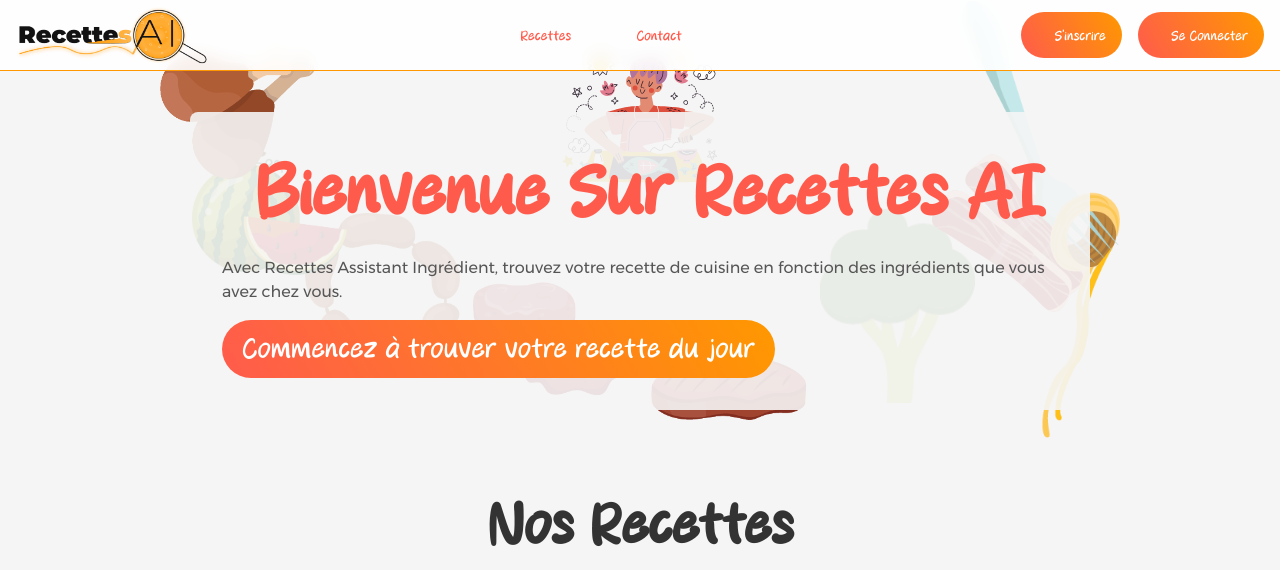
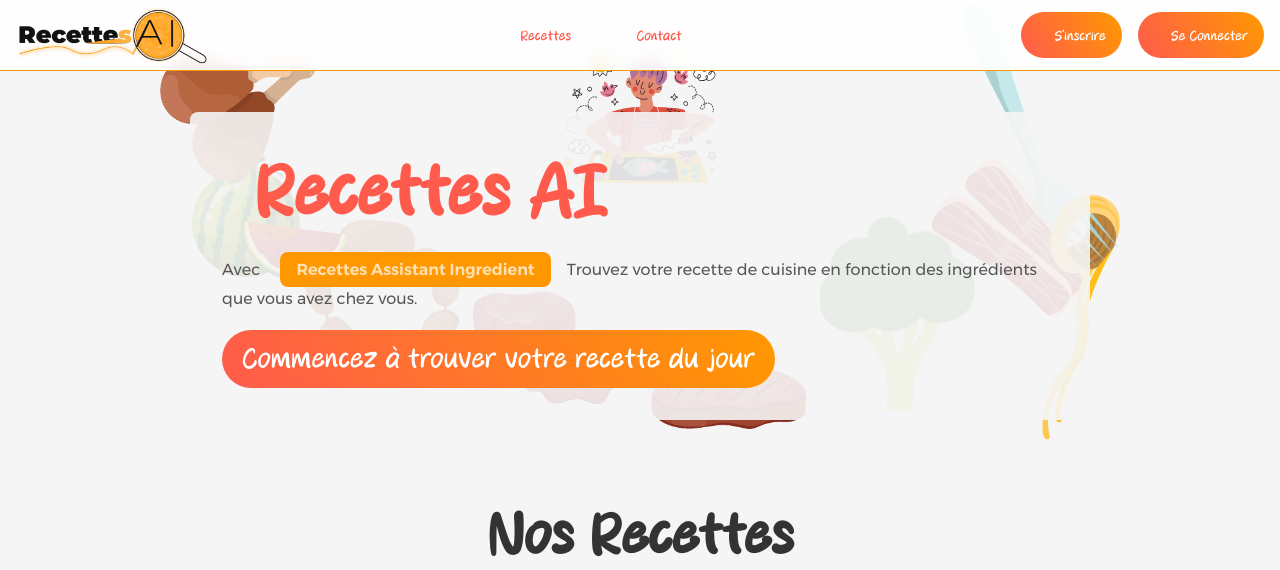
Before and after one commit to agweb12/recettesaipoo, a PHP site: page /recettesaipoo/ in a window 1280 px wide. Shown: the top 570 px of the page. Run offline with PHP 8.4, Linux system fonts and the light colour scheme; data comes from the database, SQL or seed files in the repository; some web fonts are replaced.

Commit message:
version 1.0 POO Ok

```diff
--- a/app/views/accueil.php
+++ b/app/views/accueil.php
@@ -18,8 +18,8 @@
             <button type="submit" name="submit_ingredients">Trouver une recette</button>
         </form>
         <?php else: ?>
-            <h1>Bienvenue sur Recettes AI</h1>
-            <p>Avec Recettes Assistant Ingrédient, trouvez votre recette de cuisine en fonction des ingrédients que vous avez chez vous.</p>
+            <h1>Recettes AI</h1>
+            <p style="line-height:1.8">Avec <strong class="alert alert-warning">Recettes Assistant Ingredient</strong>Trouvez votre recette de cuisine en fonction des ingrédients que vous avez chez vous.</p>
             <button type="button" id="btnModal">Commencez à trouver votre recette du jour</button>
         <?php endif; ?>
     </div>
```
